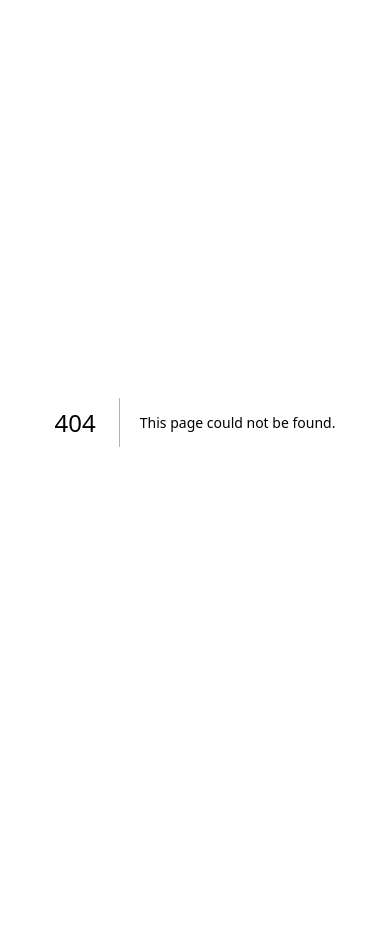
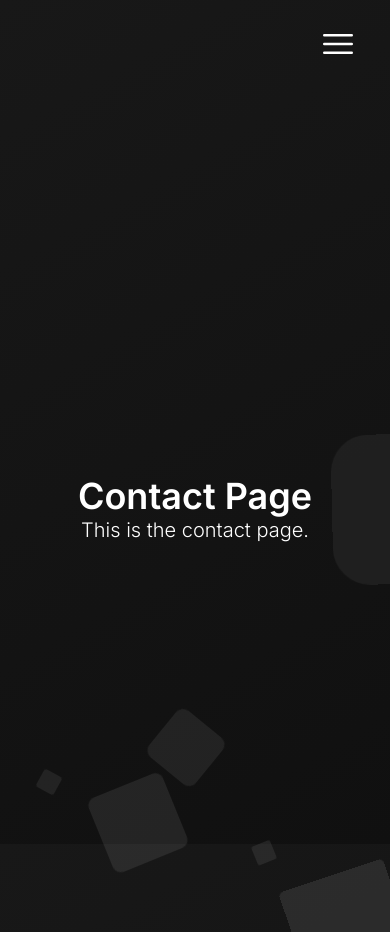
Before and after one commit to N95Ryan/new-portfolio, a Next.js app: page /contact in a window 390 px wide. Before the commit this address had no page. Before the commit the page ends 844 px from the top, so only its background shows below. Built offline with nearby package versions, Linux system fonts and the light colour scheme; what tailwindcss-animated would draw is missing.

Commit message:
navbar + responsive + pages

```diff
--- a/src/app/components/backgroundAnimation/backgroundAnimation.css
+++ b/src/app/components/backgroundAnimation/backgroundAnimation.css
@@ -51,6 +51,7 @@
     height: 100vh;
     position: absolute;
     z-index: -1;
+    overflow-x: hidden;
   }
 
   .circles {
--- /dev/null
+++ b/src/app/components/navbar.tsx
@@ -0,0 +1,118 @@
+"use client";
+
+import { useState } from "react";
+import Link from "next/link";
+
+export default function Navbar() {
+  const [isMenuOpen, setIsMenuOpen] = useState(false);
+
+  const toggleMenu = () => {
+    setIsMenuOpen(!isMenuOpen);
+  };
+
+  return (
+    <nav className="py-4 px-4 md:px-8 lg:px-12">
+      <div className="md:hidden flex justify-end items-center self-end mx-4 my-2">
+        <div onClick={toggleMenu}>
+          <svg
+            xmlns="http://www.w3.org/2000/svg"
+            fill="none"
+            viewBox="0 0 24 24"
+            strokeWidth={1.5}
+            stroke="currentColor"
+            className="h-10 w-10 text-white cursor-pointer"
+          >
+            <path
+              strokeLinecap="round"
+              strokeLinejoin="round"
+              d="M3.75 6.75h16.5M3.75 12h16.5m-16.5 5.25h16.5"
+            />
+          </svg>
+        </div>
+      </div>
+      <ul className="hidden md:flex justify-end space-x-6 text-xl font-medium text-white">
+        <li>
+          <Link
+            href="/"
+            className="hover:text-purple-600 transition duration-300"
+          >
+            Accueil
+          </Link>
+        </li>
+        <li>
+          <Link
+            href="/projects"
+            className="hover:text-purple-600 transition duration-300"
+          >
+            Réalisations
+          </Link>
+        </li>
+        <li>
+          <Link
+            href="/contact"
+            className="hover:text-purple-600 transition duration-300"
+          >
+            Contact
+          </Link>
+        </li>
+      </ul>
+      {isMenuOpen && (
+        <div className="fixed inset-0 bg-black bg-opacity-30 flex justify-center items-center z-50">
+          <div className="bg-zinc-900 rounded-lg p-6 w-92 text-center">
+          <div className="flex my-2 justify-end" onClick={toggleMenu}>
+                <svg
+                  xmlns="http://www.w3.org/2000/svg"
+                  fill="none"
+                  viewBox="0 0 24 24"
+                  strokeWidth={1.5}
+                  stroke="currentColor"
+                  className="h-6 w-6 text-white cursor-pointer"
+                >
+                  <path
+                    strokeLinecap="round"
+                    strokeLinejoin="round"
+                    d="M6 6L18 18M6 18L18 6"
+                  />
+                </svg>
+              </div>
+
+            <div className="flex justify-center">
+              <p className="text-xl font-extralight text-white opacity-25">
+                Où souhaitez-vous aller ?
+              </p>
+            </div>
+            <ul className="space-y-4 text-lg font-light text-white my-4">
+              <li>
+                <Link
+                  href="/"
+                  className="block hover:text-purple-600 transition duration-300"
+                  onClick={() => setIsMenuOpen(false)}
+                >
+                Accueil
+                </Link>
+              </li>
+              <li>
+                <Link
+                  href="/projects"
+                  className="block hover:text-purple-600 transition duration-300"
+                  onClick={() => setIsMenuOpen(false)}
+                >
+                  Mes réalisations
+                </Link>
+              </li>
+              <li>
+                <Link
+                  href="/contact"
+                  className="block hover:text-purple-600 transition duration-300"
+                  onClick={() => setIsMenuOpen(false)}
+                >
+                  Contact
+                </Link>
+              </li>
+            </ul>
+          </div>
+        </div>
+      )}
+    </nav>
+  );
+}
--- a/src/app/components/title.tsx
+++ b/src/app/components/title.tsx
@@ -5,7 +5,7 @@ export function Title() {
   return (
     <div className="flex flex-col items-center justify-center h-screen">
       <FadeText
-        className="text-7xl font-extrabold text-transparent bg-clip-text animate-gradient bg-gradient-to-r from-purple-600 to-indigo-600"
+        className="text-7xl font-extrabold text-transparent bg-clip-text bg-gradient-to-r from-purple-600 to-indigo-600 sm:text-5xl md:text-6xl lg:text-7xl"
         direction="down"
         text="Ryan PINA-SILASSE"
       />
--- /dev/null
+++ b/src/app/contact/page.tsx
@@ -0,0 +1,14 @@
+import Navbar from "../components/navbar";
+import BackgroundAnimation from "@/app/components/backgroundAnimation/backgroundAnimation";
+export default function Contact() {
+  return (
+    <div className="relative h-screen w-screen">
+      <Navbar />
+      <BackgroundAnimation/>
+      <div className="flex flex-col items-center justify-center h-screen">
+      <h1 className="text-4xl font-semibold text-white">Contact Page</h1>
+        <p className="text-xl font-light text-white">This is the contact page.</p>
+      </div>
+    </div>
+  );
+}
--- a/src/app/globals.css
+++ b/src/app/globals.css
@@ -19,6 +19,8 @@
 body {
   background: rgb(30,27,75);
   background: linear-gradient(150deg, #181818 0%, #101010 100%);
+  overflow-x: hidden;
+
 }
 
 @layer utilities {
--- a/src/app/page.tsx
+++ b/src/app/page.tsx
@@ -1,13 +1,13 @@
 import { Title } from "./components/title";
-import Particles from "./components/magicui/particles";
 import BackgroundAnimation from "./components/backgroundAnimation/backgroundAnimation";
+import Navbar from "./components/navbar";
 
 export default function Page() {
   return (
     <div className="relative h-screen w-screen">
+      <Navbar />
       <BackgroundAnimation/>
-      {/* <Particles className="absolute top-0 left-0 " /> */}
-      <div className="relative z-10">
+      <div>
         <Title />
       </div>
     </div>
--- /dev/null
+++ b/src/app/projects/page.tsx
@@ -0,0 +1,16 @@
+import Navbar from "../components/navbar";
+import BackgroundAnimation from "@/app/components/backgroundAnimation/backgroundAnimation";
+export default function Contact() {
+  return (
+    <div className="relative h-screen w-screen">
+      <Navbar />
+      <BackgroundAnimation />
+      <div className="flex flex-col items-center justify-center h-screen">
+        <h1 className="text-4xl font-semibold text-white">My projects</h1>
+        <p className="text-xl font-light text-white">
+          This is the projects page.
+        </p>
+      </div>
+    </div>
+  );
+}
```
Also changed, not shown: src/app/components/contact.tsx (added), src/app/pages/contact.tsx (deleted), src/app/pages/projects.tsx (deleted).
